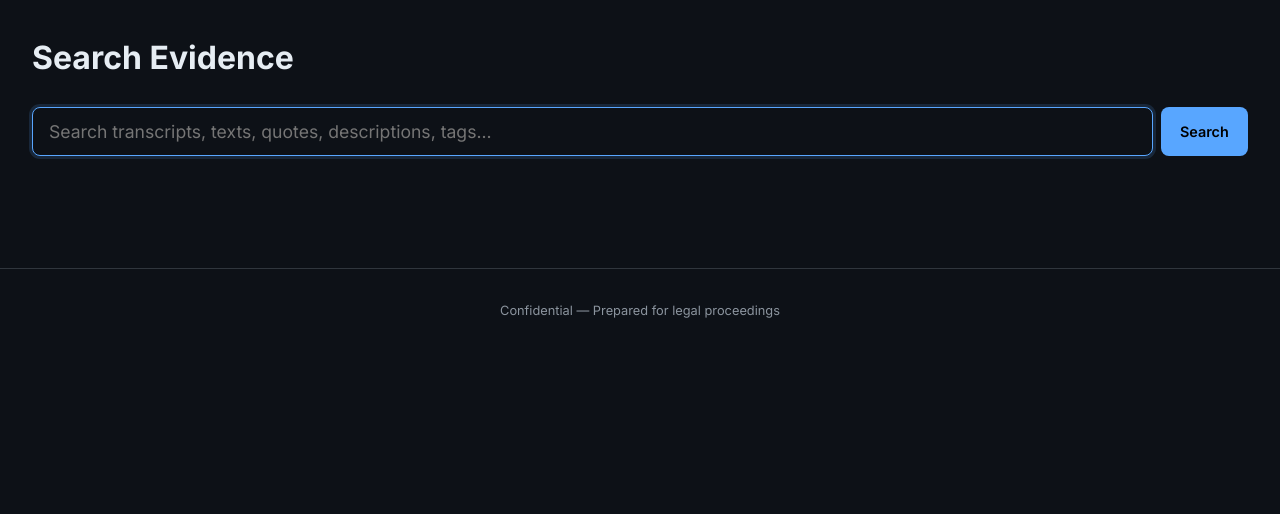
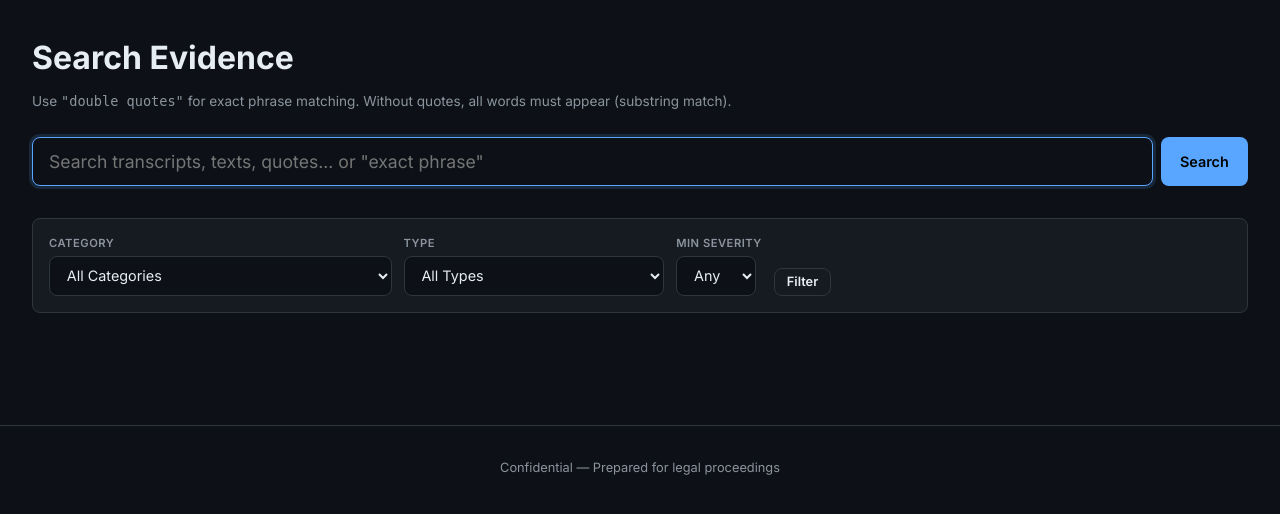
Before and after one commit to ElijahBurrup/Evidence, a Flask app: page /search in a window 1280 px wide. Shown: the part 57-571 px from the top of the page. Run offline with Flask 3, Linux system fonts and the light colour scheme.

Commit message:
Add enhanced evidence search with exact phrase and substring modes
Double-quoted queries match the exact phrase across all text fields.
Unquoted queries require all words to appear (AND logic). Results
show matched fields, contextual snippets with highlighting, and
support category/type/severity filters.

Co-Authored-By: Claude Opus 4.6 <noreply@anthropic.com>

```diff
--- a/app.py
+++ b/app.py
@@ -535,22 +535,84 @@ def create_app():
 
     @app.route("/search")
     def search():
+        import re as _search_re
         q = request.args.get("q", "").strip()
+        category_filter = request.args.get("category")
+        type_filter = request.args.get("type")
+        severity_min = request.args.get("severity_min", type=int)
         results = []
+        exact = False
+        search_term = q
+
         if q:
-            like = f"%{q}%"
-            results = EvidenceItem.query.filter(
-                db.or_(
-                    EvidenceItem.title.ilike(like),
-                    EvidenceItem.description.ilike(like),
-                    EvidenceItem.raw_text.ilike(like),
-                    EvidenceItem.transcript.ilike(like),
-                    EvidenceItem.key_quotes.ilike(like),
-                    EvidenceItem.notes.ilike(like),
-                    EvidenceItem.tags.ilike(like),
-                )
-            ).order_by(EvidenceItem.event_date.asc()).all()
-        return render_template("search.html", q=q, results=results)
+            # Detect double-quoted exact search
+            match = _search_re.match(r'^"(.+)"$', q)
+            if match:
+                exact = True
+                search_term = match.group(1)
+
+            # Search all text fields on every item
+            searchable_fields = ["title", "description", "raw_text", "transcript",
+                                 "key_quotes", "notes", "tags", "people_present"]
+
+            query = EvidenceItem.query
+            if category_filter:
+                query = query.filter(EvidenceItem.category == category_filter)
+            if type_filter:
+                query = query.filter(EvidenceItem.evidence_type == type_filter)
+            if severity_min:
+                query = query.filter(EvidenceItem.severity >= severity_min)
+
+            all_items = query.order_by(EvidenceItem.event_date.asc()).all()
+
+            for item in all_items:
+                matched_fields = []
+                matched_snippets = []
+                for field_name in searchable_fields:
+                    value = getattr(item, field_name, None)
+                    if not value:
+                        continue
+                    if exact:
+                        # Case-insensitive exact phrase match
+                        if search_term.lower() in value.lower():
+                            matched_fields.append(field_name)
+                            # Extract snippet around match
+                            idx = value.lower().index(search_term.lower())
+                            start = max(0, idx - 80)
+                            end = min(len(value), idx + len(search_term) + 80)
+                            snippet = value[start:end]
+                            if start > 0:
+                                snippet = "..." + snippet
+                            if end < len(value):
+                                snippet = snippet + "..."
+                            matched_snippets.append((field_name, snippet))
+                    else:
+                        # Substring: all words must appear (AND logic)
+                        words = search_term.lower().split()
+                        val_lower = value.lower()
+                        if all(w in val_lower for w in words):
+                            matched_fields.append(field_name)
+                            # Find first word occurrence for snippet
+                            idx = val_lower.index(words[0])
+                            start = max(0, idx - 80)
+                            end = min(len(value), idx + len(words[0]) + 120)
+                            snippet = value[start:end]
+                            if start > 0:
+                                snippet = "..." + snippet
+                            if end < len(value):
+                                snippet = snippet + "..."
+                            matched_snippets.append((field_name, snippet))
+
+                if matched_fields:
+                    results.append({
+                        "item": item,
+                        "matched_fields": matched_fields,
+                        "snippets": matched_snippets,
+                    })
+
+        return render_template("search.html", q=q, results=results, exact=exact,
+                               search_term=search_term, category_filter=category_filter,
+                               type_filter=type_filter, severity_min=severity_min)
 
     @app.route("/print/timeline")
     def print_timeline():
--- a/templates/search.html
+++ b/templates/search.html
@@ -1,33 +1,102 @@
 {% extends "base.html" %}
 {% block title %}Search{% endblock %}
 {% block content %}
-<h1 style="margin-bottom:1.5rem;">Search Evidence</h1>
+<h1 style="margin-bottom:0.5rem;">Search Evidence</h1>
+<p style="color:var(--text-dim); margin-bottom:1.5rem; font-size:0.85rem;">
+  Use <code>"double quotes"</code> for exact phrase matching. Without quotes, all words must appear (substring match).
+</p>
 
-<form method="GET" class="search-bar">
-  <input type="text" name="q" value="{{ q }}" placeholder="Search transcripts, texts, quotes, descriptions, tags..." autofocus>
+<form method="GET" class="search-bar" style="flex-wrap:wrap;">
+  <input type="text" name="q" value="{{ q }}" placeholder='Search transcripts, texts, quotes... or "exact phrase"' autofocus>
   <button type="submit" class="btn btn-primary">Search</button>
 </form>
 
+<form method="GET" class="search-filters" style="display:flex; flex-wrap:wrap; gap:0.75rem; align-items:center; margin-bottom:2rem; padding:1rem; background:var(--surface); border-radius:var(--radius); border:1px solid var(--border);">
+  <input type="hidden" name="q" value="{{ q }}">
+  <div>
+    <label style="font-size:0.7rem; margin-bottom:0.2rem;">Category</label>
+    <select name="category" style="width:auto; min-width:160px;">
+      <option value="">All Categories</option>
+      {% for key, cat in categories.items() %}
+      <option value="{{ key }}" {{ 'selected' if category_filter == key }}>{{ cat.icon }} {{ cat.label }}</option>
+      {% endfor %}
+    </select>
+  </div>
+  <div>
+    <label style="font-size:0.7rem; margin-bottom:0.2rem;">Type</label>
+    <select name="type" style="width:auto; min-width:160px;">
+      <option value="">All Types</option>
+      {% for key, et in evidence_types.items() %}
+      <option value="{{ key }}" {{ 'selected' if type_filter == key }}>{{ et.icon }} {{ et.label }}</option>
+      {% endfor %}
+    </select>
+  </div>
+  <div>
+    <label style="font-size:0.7rem; margin-bottom:0.2rem;">Min Severity</label>
+    <select name="severity_min" style="width:auto; min-width:80px;">
+      <option value="">Any</option>
+      {% for s in [1,2,3,4,5] %}
+      <option value="{{ s }}" {{ 'selected' if severity_min == s }}>{{ s }}+</option>
+      {% endfor %}
+    </select>
+  </div>
+  <div style="align-self:flex-end;">
+    <button type="submit" class="btn btn-outline btn-sm">Filter</button>
+  </div>
+</form>
+
 {% if q %}
-<p style="color:var(--text-dim); margin-bottom:1rem; font-size:0.85rem;">
-  {{ results|length }} result{{ 's' if results|length != 1 }} for "{{ q }}"
-</p>
+<div style="display:flex; justify-content:space-between; align-items:center; margin-bottom:1rem;">
+  <p style="color:var(--text-dim); font-size:0.85rem;">
+    {{ results|length }} result{{ 's' if results|length != 1 }} for
+    {% if exact %}
+    <span style="color:var(--warning);">exact match</span> "{{ search_term }}"
+    {% else %}
+    "{{ search_term }}"
+    {% endif %}
+  </p>
+  {% if results %}
+  <span style="font-size:0.78rem; color:var(--text-dim);">
+    Mode: {{ "Exact phrase" if exact else "Substring (all words)" }}
+  </span>
+  {% endif %}
+</div>
 
 {% if results %}
 <div class="card">
-  {% for item in results %}
+  {% for r in results %}
+  {% set item = r.item %}
   <div class="search-result">
     <div style="display:flex; justify-content:space-between; align-items:flex-start;">
       <a href="/evidence/{{ item.id }}" style="font-weight:600;">{{ item.title }}</a>
       <span class="search-result-date">{{ item.event_date.strftime('%m/%d/%Y %I:%M %p') }}</span>
     </div>
-    <div style="display:flex; gap:0.5rem; margin-top:0.25rem;">
+    <div style="display:flex; gap:0.5rem; margin-top:0.25rem; flex-wrap:wrap; align-items:center;">
       <span class="badge" style="background:{{ item.category_info.get('color', '#666') }}; font-size:0.7rem;">{{ item.category_info.get('label', '') }}</span>
       <span style="font-size:0.78rem; color:var(--text-dim);">{{ item.type_info.get('icon', '') }} {{ item.type_info.get('label', '') }}</span>
+      <span class="badge severity-{{ item.severity }}" style="font-size:0.65rem;">Sev {{ item.severity }}</span>
+      {% if item.child_present %}
+      <span class="child-present-flag">Child Present</span>
+      {% endif %}
     </div>
-    {% if item.description %}
-    <p style="font-size:0.85rem; color:var(--text-dim); margin-top:0.35rem;">{{ item.description[:200] }}</p>
-    {% endif %}
+
+    {# Show matched fields #}
+    <div style="margin-top:0.5rem; display:flex; gap:0.35rem; flex-wrap:wrap;">
+      {% for field in r.matched_fields %}
+      <span style="font-size:0.7rem; padding:0.15rem 0.5rem; background:rgba(210,153,34,0.15); border:1px solid rgba(210,153,34,0.3); border-radius:12px; color:var(--warning);">
+        {{ field.replace('_', ' ').title() }}
+      </span>
+      {% endfor %}
+    </div>
+
+    {# Show snippets with highlighting #}
+    {% for field_name, snippet in r.snippets[:3] %}
+    <div style="margin-top:0.4rem; padding:0.5rem 0.7rem; background:var(--bg); border-radius:var(--radius); font-size:0.82rem; font-family:'JetBrains Mono', monospace; line-height:1.6; border:1px solid var(--border);">
+      <span style="font-size:0.68rem; color:var(--text-dim); text-transform:uppercase; letter-spacing:0.5px;">{{ field_name.replace('_', ' ') }}:</span><br>
+      <span class="snippet-text" data-search="{{ search_term }}">{{ snippet }}</span>
+    </div>
+    {% endfor %}
+
     {% for quote in item.quote_list[:1] %}
     <div class="tl-quote" style="margin-top:0.35rem;">"{{ quote }}"</div>
     {% endfor %}
@@ -35,7 +104,20 @@
   {% endfor %}
 </div>
 {% else %}
-<p style="color:var(--text-dim);">No results found. Try different keywords.</p>
+<p style="color:var(--text-dim);">No results found. Try different keywords or remove the quotes for a broader search.</p>
 {% endif %}
 {% endif %}
 {% endblock %}
+
+{% block scripts %}
+<script>
+// Highlight search terms in snippets
+document.querySelectorAll('.snippet-text').forEach(el => {
+  const term = el.dataset.search;
+  if (!term) return;
+  const text = el.textContent;
+  const regex = new RegExp('(' + term.replace(/[.*+?^${}()|[\]\\]/g, '\\$&') + ')', 'gi');
+  el.innerHTML = text.replace(regex, '<mark class="search-highlight">$1</mark>');
+});
+</script>
+{% endblock %}
```
